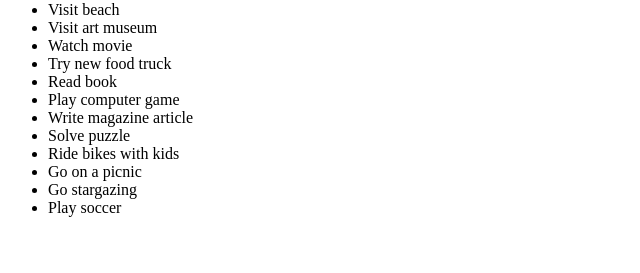
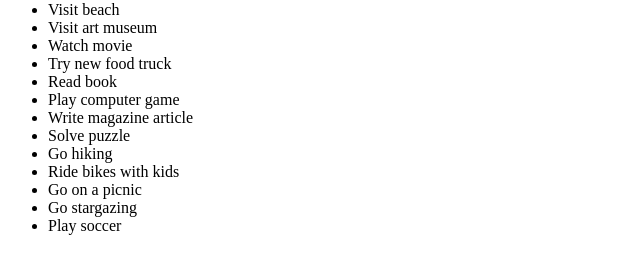
Before and after one commit to roannav/fun-list, a plain HTML site: page index.html in a window 1280 px wide. Shown: the part 79-352 px from the top of the page, without its empty margins (0-640 px from the left). Drawn offline with Linux system fonts and the light colour scheme.

Commit message:
added go hiking

```diff
--- a/index.html
+++ b/index.html
@@ -16,6 +16,7 @@
   <li>Play computer game</li>
   <li>Write magazine article</li>
   <li>Solve puzzle</li>
+  <li>Go hiking</li>
   <li>Ride bikes with kids</li>
   <li>Go on a picnic</li>
   <li>Go stargazing</li>
```
